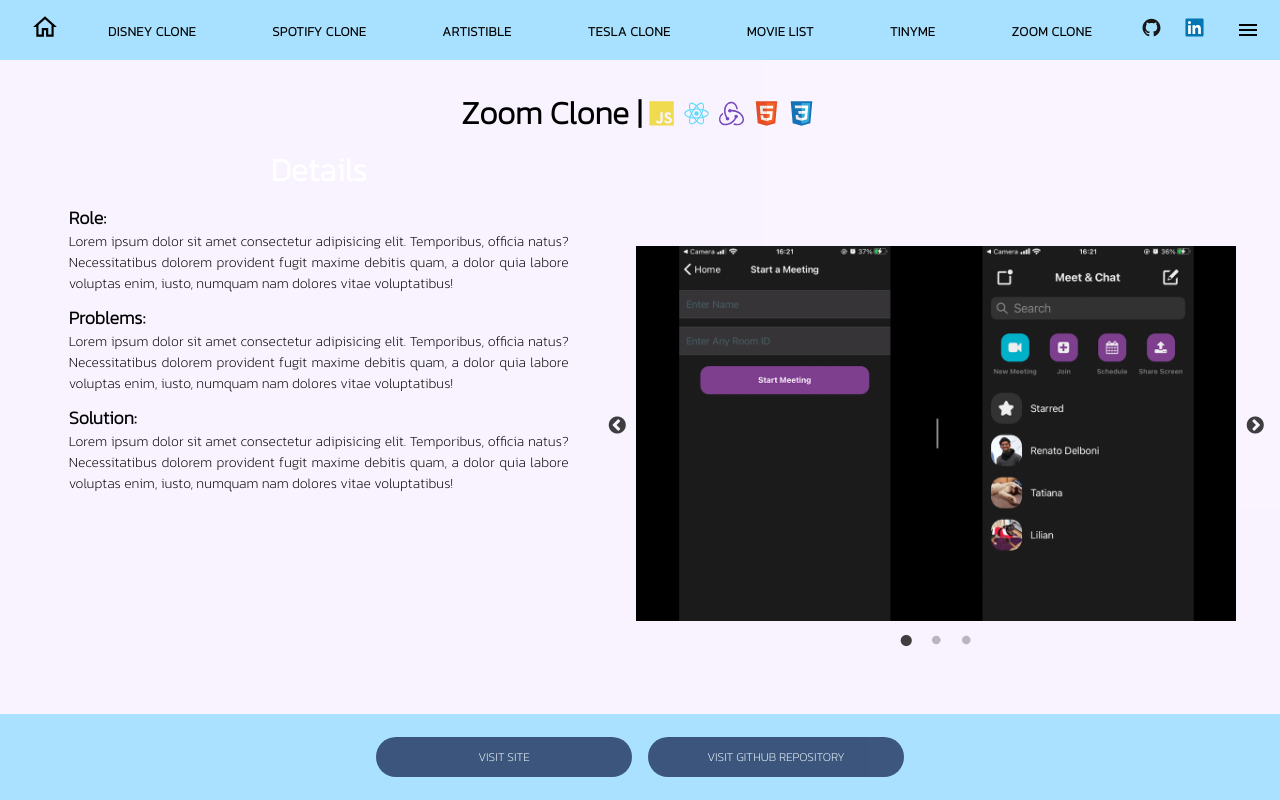
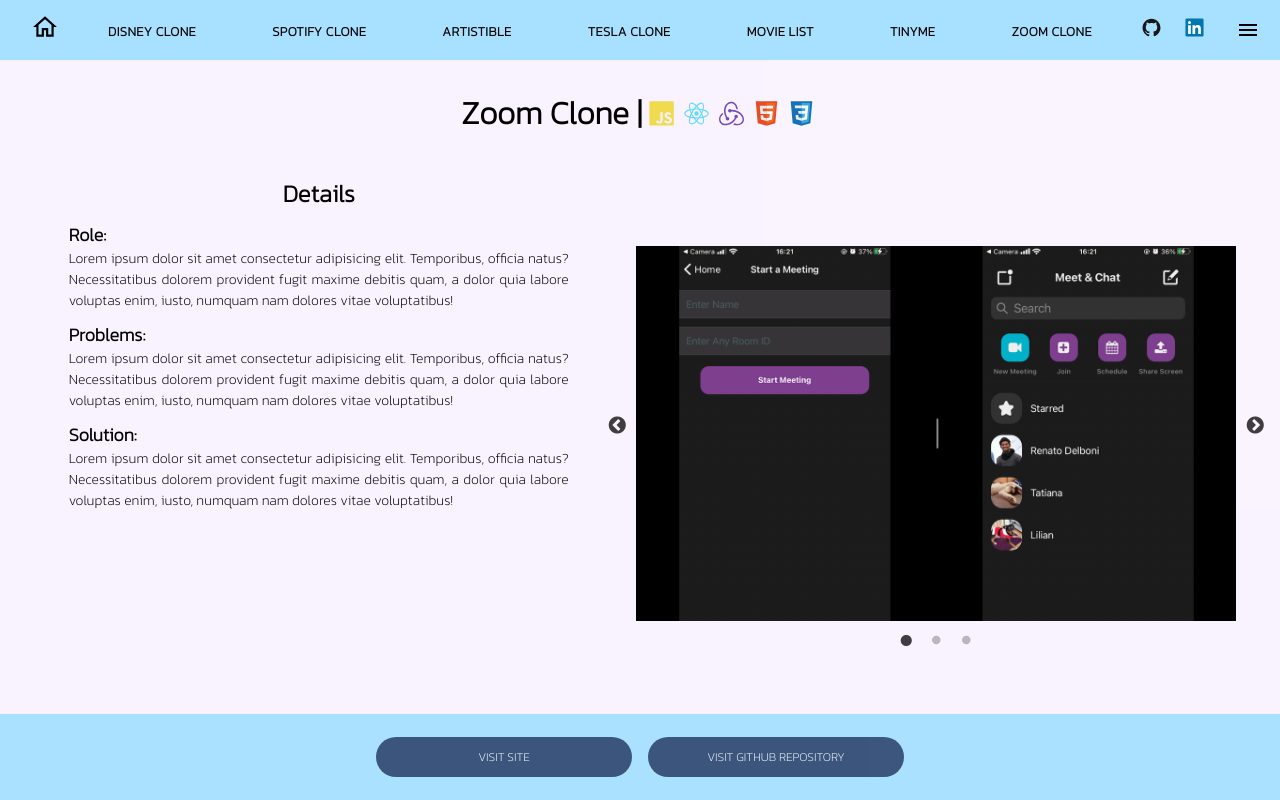
Before and after one commit to Netsujr/renato-react-portfolio, a React (Create React App) app: page /zoom in a window 1280 px wide. Built offline with nearby package versions, Linux system fonts and the light colour scheme.

Commit message:
details changed

```diff
--- a/src/components/projects/Artistible.js
+++ b/src/components/projects/Artistible.js
@@ -26,7 +26,7 @@ function Section({ leftBtnText, rightBtnText }) {
       </Fade>
       <ProjectContainer>
         <ProjectInfo >
-          <h1>Details</h1>
+          <h2>Details</h2>
           <h4>Role:</h4>
           <p>Lorem ipsum dolor sit amet consectetur adipisicing elit. Temporibus, officia natus? Necessitatibus dolorem provident fugit maxime debitis quam, a dolor quia labore voluptas enim, iusto, numquam nam dolores vitae voluptatibus!</p>
           <h4>Problems:</h4>
--- a/src/components/projects/MovieList.js
+++ b/src/components/projects/MovieList.js
@@ -24,7 +24,7 @@ function Section({ leftBtnText, rightBtnText }) {
       </Fade>
       <ProjectContainer>
         <ProjectInfo >
-          <h1>Details</h1>
+          <h2>Details</h2>
           <h4>Role:</h4>
           <p>Lorem ipsum dolor sit amet consectetur adipisicing elit. Temporibus, officia natus? Necessitatibus dolorem provident fugit maxime debitis quam, a dolor quia labore voluptas enim, iusto, numquam nam dolores vitae voluptatibus!</p>
           <h4>Problems:</h4>
--- a/src/components/projects/SpotifyClone.js
+++ b/src/components/projects/SpotifyClone.js
@@ -26,7 +26,7 @@ function Section({ leftBtnText, rightBtnText }) {
       </Fade>
       <ProjectContainer>
         <ProjectInfo >
-          <h1>Details</h1>
+          <h2>Details</h2>
           <h4>Role:</h4>
           <p>Lorem ipsum dolor sit amet consectetur adipisicing elit. Temporibus, officia natus? Necessitatibus dolorem provident fugit maxime debitis quam, a dolor quia labore voluptas enim, iusto, numquam nam dolores vitae voluptatibus!</p>
           <h4>Problems:</h4>
--- a/src/components/projects/TeslaClone.js
+++ b/src/components/projects/TeslaClone.js
@@ -26,7 +26,7 @@ function Section({ leftBtnText, rightBtnText }) {
       </Fade>
       <ProjectContainer>
         <ProjectInfo >
-          <h1>Details</h1>
+          <h2>Details</h2>
           <h4>Role:</h4>
           <p>Lorem ipsum dolor sit amet consectetur adipisicing elit. Temporibus, officia natus? Necessitatibus dolorem provident fugit maxime debitis quam, a dolor quia labore voluptas enim, iusto, numquam nam dolores vitae voluptatibus!</p>
           <h4>Problems:</h4>
--- a/src/components/projects/TinyMe.js
+++ b/src/components/projects/TinyMe.js
@@ -22,7 +22,7 @@ function Section({ leftBtnText, rightBtnText }) {
       </Fade>
       <ProjectContainer>
         <ProjectInfo >
-          <h1>Details</h1>
+          <h2>Details</h2>
           <h4>Role:</h4>
           <p>Lorem ipsum dolor sit amet consectetur adipisicing elit. Temporibus, officia natus? Necessitatibus dolorem provident fugit maxime debitis quam, a dolor quia labore voluptas enim, iusto, numquam nam dolores vitae voluptatibus!</p>
           <h4>Problems:</h4>
--- a/src/components/projects/zoomClone.js
+++ b/src/components/projects/zoomClone.js
@@ -26,7 +26,7 @@ function Section({ leftBtnText, rightBtnText }) {
       </Fade>
       <ProjectContainer>
         <ProjectInfo >
-          <h1>Details</h1>
+          <h2>Details</h2>
           <h4>Role:</h4>
           <p>Lorem ipsum dolor sit amet consectetur adipisicing elit. Temporibus, officia natus? Necessitatibus dolorem provident fugit maxime debitis quam, a dolor quia labore voluptas enim, iusto, numquam nam dolores vitae voluptatibus!</p>
           <h4>Problems:</h4>
```
